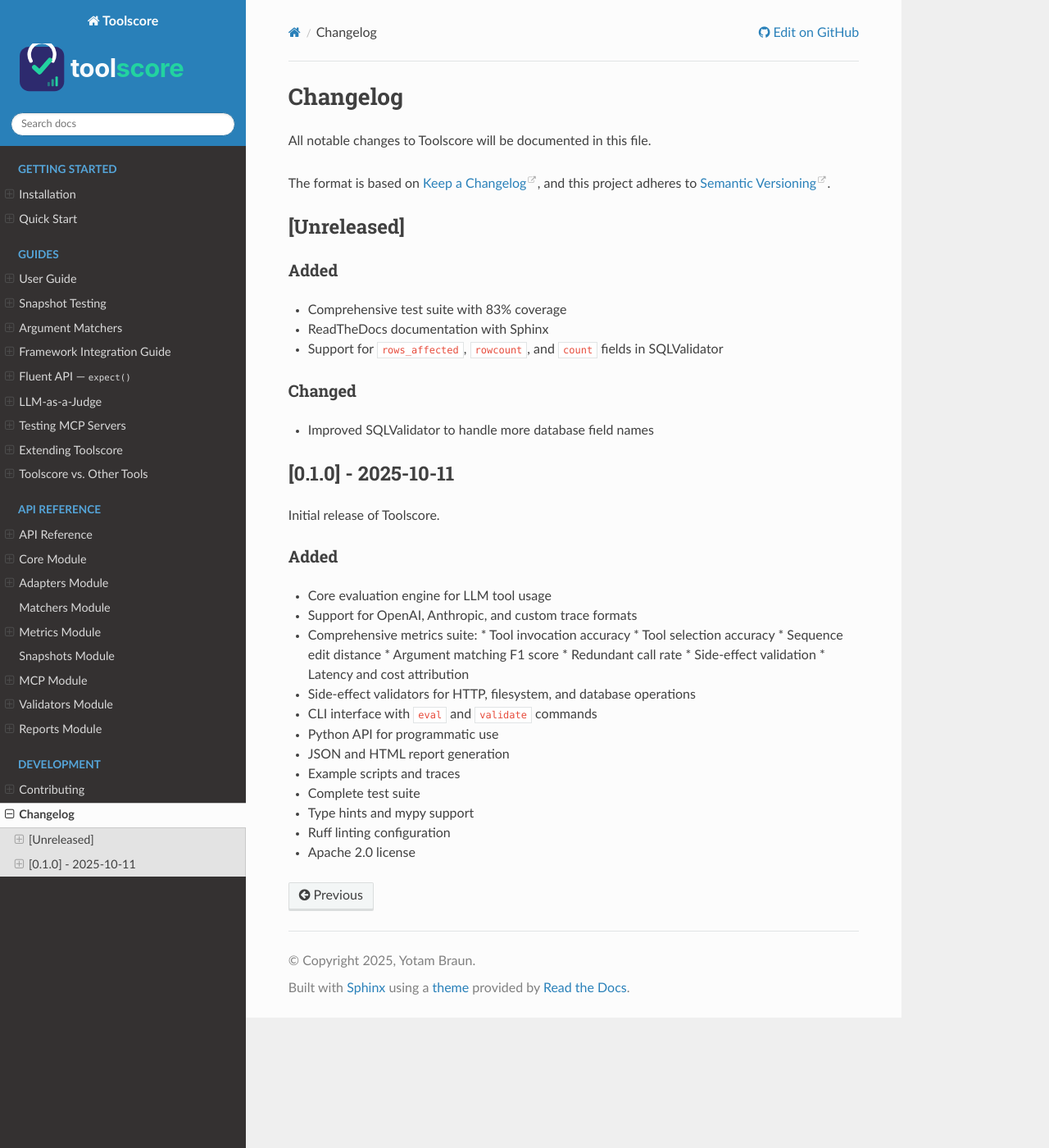
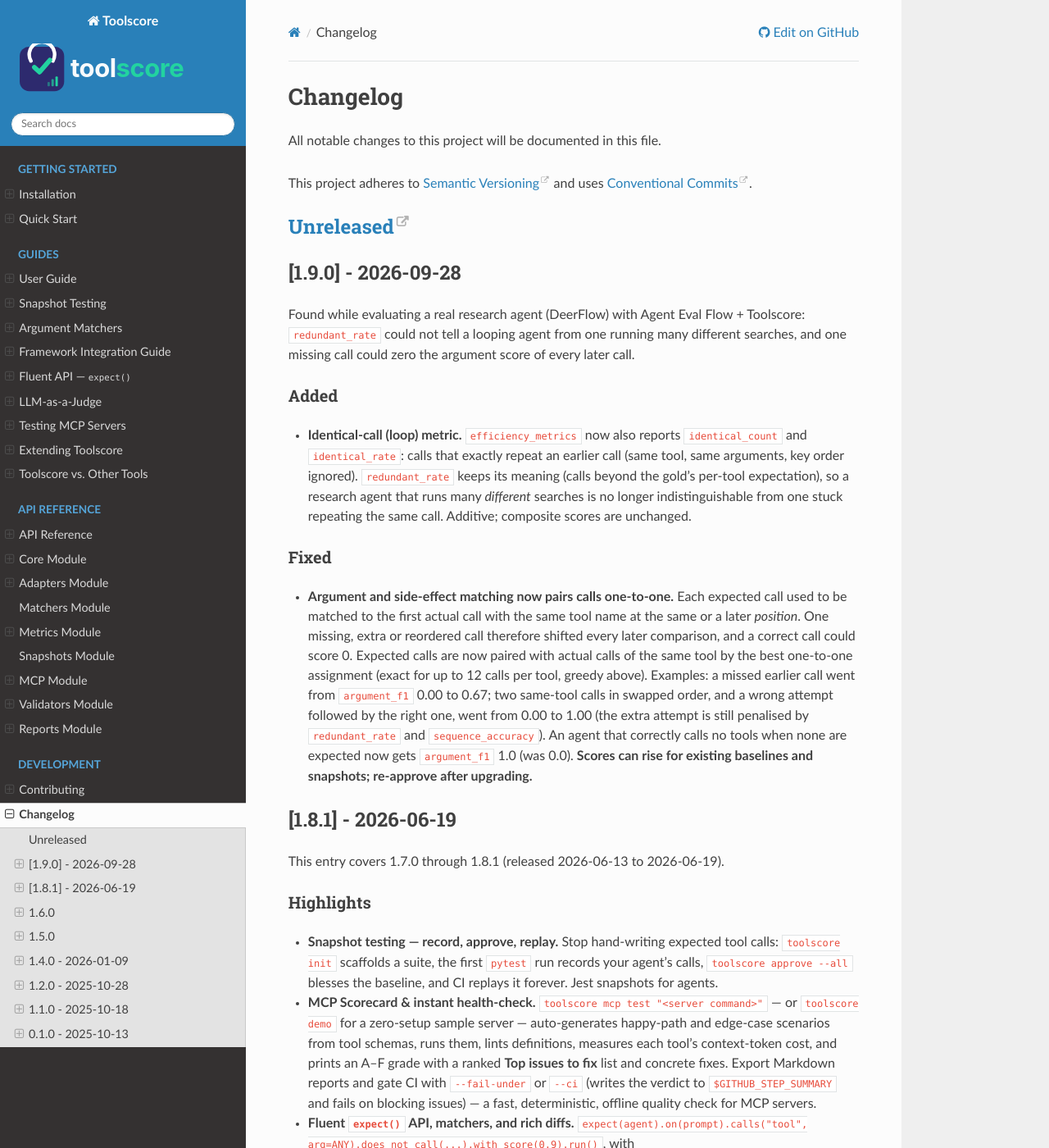
Before and after one commit to yotambraun/Toolscore, a Sphinx documentation site: the page built from docs/changelog.rst, in a window 1280 px wide and 1400 px high. Shown: the whole window at 82% size. Built offline with Sphinx 7.4.7 and the Read the Docs theme 3.1.0, drawn with Linux system fonts in a browser that asks for light colours; some of the changed text lies outside the part shown.

Commit message:
docs: document 1.9.0 (identical-call rate, one-to-one call pairing)
Add a What's new section to the README, a 1.9.0 CHANGELOG entry, user-guide
sections on call pairing and loop detection, and render CHANGELOG.md in the
Sphinx docs instead of a stale copy.

```diff
--- a/CHANGELOG.md
+++ b/CHANGELOG.md
@@ -7,6 +7,10 @@ and uses [Conventional Commits](https://www.conventionalcommits.org/en/v1.0.0/).
 
 ## [Unreleased]
 
+## [1.9.0] - 2026-09-28
+
+Found while evaluating a real research agent (DeerFlow) with Agent Eval Flow + Toolscore: `redundant_rate` could not tell a looping agent from one running many different searches, and one missing call could zero the argument score of every later call.
+
 ### Added
 
 - **Identical-call (loop) metric.** `efficiency_metrics` now also reports `identical_count` and `identical_rate`: calls that exactly repeat an earlier call (same tool, same arguments, key order ignored). `redundant_rate` keeps its meaning (calls beyond the gold's per-tool expectation), so a research agent that runs many *different* searches is no longer indistinguishable from one stuck repeating the same call. Additive; composite scores are unchanged.
@@ -14,6 +18,10 @@ and uses [Conventional Commits](https://www.conventionalcommits.org/en/v1.0.0/).
 ### Fixed
 
 - **Argument and side-effect matching now pairs calls one-to-one.** Each expected call used to be matched to the first actual call with the same tool name at the same or a later *position*. One missing, extra or reordered call therefore shifted every later comparison, and a correct call could score 0. Expected calls are now paired with actual calls of the same tool by the best one-to-one assignment (exact for up to 12 calls per tool, greedy above). Examples: a missed earlier call went from `argument_f1` 0.00 to 0.67; two same-tool calls in swapped order, and a wrong attempt followed by the right one, went from 0.00 to 1.00 (the extra attempt is still penalised by `redundant_rate` and `sequence_accuracy`). An agent that correctly calls no tools when none are expected now gets `argument_f1` 1.0 (was 0.0). **Scores can rise for existing baselines and snapshots; re-approve after upgrading.**
+
+## [1.8.1] - 2026-06-19
+
+This entry covers 1.7.0 through 1.8.1 (released 2026-06-13 to 2026-06-19).
 
 ### Highlights
 
--- a/docs/changelog.rst
+++ b/docs/changelog.rst
@@ -1,50 +1,2 @@
-Changelog
-=========
-
-All notable changes to Toolscore will be documented in this file.
-
-The format is based on `Keep a Changelog <https://keepachangelog.com/en/1.0.0/>`_,
-and this project adheres to `Semantic Versioning <https://semver.org/spec/v2.0.0.html>`_.
-
-[Unreleased]
-------------
-
-Added
-^^^^^
-
-* Comprehensive test suite with 83% coverage
-* ReadTheDocs documentation with Sphinx
-* Support for ``rows_affected``, ``rowcount``, and ``count`` fields in SQLValidator
-
-Changed
-^^^^^^^
-
-* Improved SQLValidator to handle more database field names
-
-[0.1.0] - 2025-10-11
---------------------
-
-Initial release of Toolscore.
-
-Added
-^^^^^
-
-* Core evaluation engine for LLM tool usage
-* Support for OpenAI, Anthropic, and custom trace formats
-* Comprehensive metrics suite:
-  * Tool invocation accuracy
-  * Tool selection accuracy
-  * Sequence edit distance
-  * Argument matching F1 score
-  * Redundant call rate
-  * Side-effect validation
-  * Latency and cost attribution
-* Side-effect validators for HTTP, filesystem, and database operations
-* CLI interface with ``eval`` and ``validate`` commands
-* Python API for programmatic use
-* JSON and HTML report generation
-* Example scripts and traces
-* Complete test suite
-* Type hints and mypy support
-* Ruff linting configuration
-* Apache 2.0 license
+.. include:: ../CHANGELOG.md
+   :parser: myst_parser.sphinx_
--- a/docs/user_guide.rst
+++ b/docs/user_guide.rst
@@ -162,6 +162,46 @@ by ``strict``.
             actual=[{"tool": "f", "args": {"n": 1.0}}]).argument_f1                 # 1.0
    evaluate(expected=[{"tool": "f", "args": {"n": 1}}],
             actual=[{"tool": "f", "args": {"n": 1.0}}], strict=True).argument_f1    # 0.0
+
+Calls are paired one-to-one
+^^^^^^^^^^^^^^^^^^^^^^^^^^^
+
+Argument and side-effect checks pair each expected call with **one** actual call of
+the same tool, choosing the pairing that matches the most arguments (exact for up to
+12 calls per tool, greedy above that). Order is scored separately by
+``sequence_accuracy``, so a missing, extra or reordered call does not shift the
+argument comparison for the calls after it.
+
+.. code-block:: python
+
+   evaluate(expected=[{"tool": "search", "args": {"q": "a"}},
+                      {"tool": "search", "args": {"q": "b"}}],
+            actual=[{"tool": "search", "args": {"q": "b"}},
+                    {"tool": "search", "args": {"q": "a"}}]).argument_f1   # 1.0
+
+.. versionchanged:: 1.9.0
+   Calls were previously matched by position, so the example above scored 0.0.
+
+Loops vs. exploration
+^^^^^^^^^^^^^^^^^^^^^
+
+``redundant_rate`` counts calls beyond the expected number per tool. It cannot tell
+an agent repeating the same call from one making several *different* calls.
+``identical_rate`` counts only exact repeats (same tool, same arguments, key order
+ignored). Both are in ``result.metrics["efficiency_metrics"]``.
+
+.. code-block:: python
+
+   expected = [{"tool": "search", "args": {"q": "x"}}]
+
+   loop = evaluate(expected=expected, actual=[{"tool": "search", "args": {"q": "x"}}] * 3)
+   loop.metrics["efficiency_metrics"]["identical_rate"]      # 0.67 (redundant_rate 0.67)
+
+   explore = evaluate(expected=expected, actual=[
+       {"tool": "search", "args": {"q": q}} for q in ("x", "y", "z")])
+   explore.metrics["efficiency_metrics"]["identical_rate"]   # 0.0  (redundant_rate 0.67)
+
+.. versionadded:: 1.9.0
 
 Working with Trace Formats
 ---------------------------
```
Also changed, not shown: other parts of docs/user_guide.rst (+1 -1 lines), README.md (+7 -0 lines).
